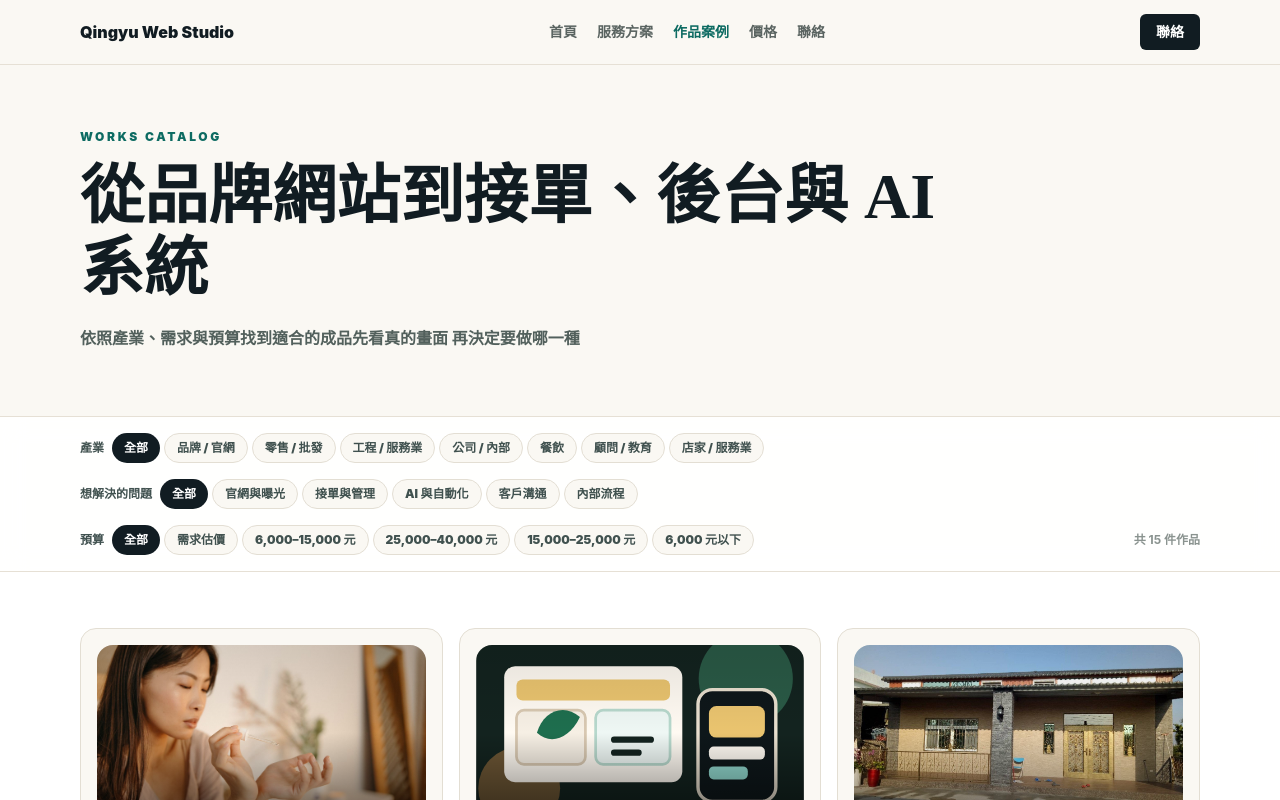
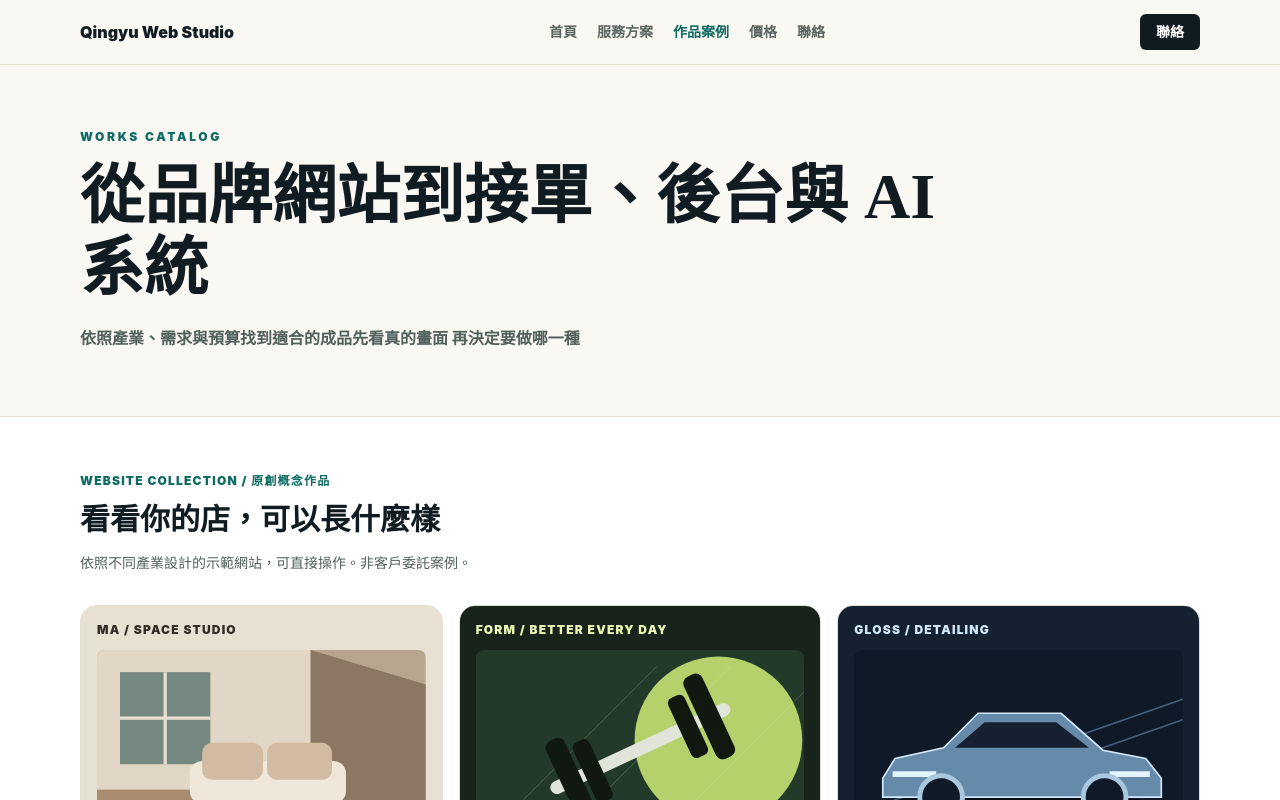
Before and after one commit to QingyuJin/qingyu-web-studio, a React (Vite) app: page /works in a window 1280 px wide. Shown: the top 800 px of the page. Built offline with nearby package versions, Linux system fonts and the light colour scheme.

Commit message:
Integrate original industry showcase and clearer service entry

```diff
--- a/src/ProjectHub.jsx
+++ b/src/ProjectHub.jsx
@@ -2,6 +2,7 @@ import { useMemo, useState } from "react"
 import { Link } from "react-router-dom"
 import Seo from "./site/Seo"
 import SiteLayout from "./site/SiteLayout"
+import { IndustryGallery } from "./site/IndustryShowcase"
 
 const works = [
   {
@@ -287,6 +288,7 @@ function ProjectHub() {
         </div>
       </section>
 
+      <IndustryGallery />
       <section className="sticky top-0 z-20 border-b border-[#e6e0d5] bg-white/92 backdrop-blur-md">
         <div className="mx-auto max-w-6xl px-4 py-4">
           <div className="flex flex-wrap items-center gap-4">
```
